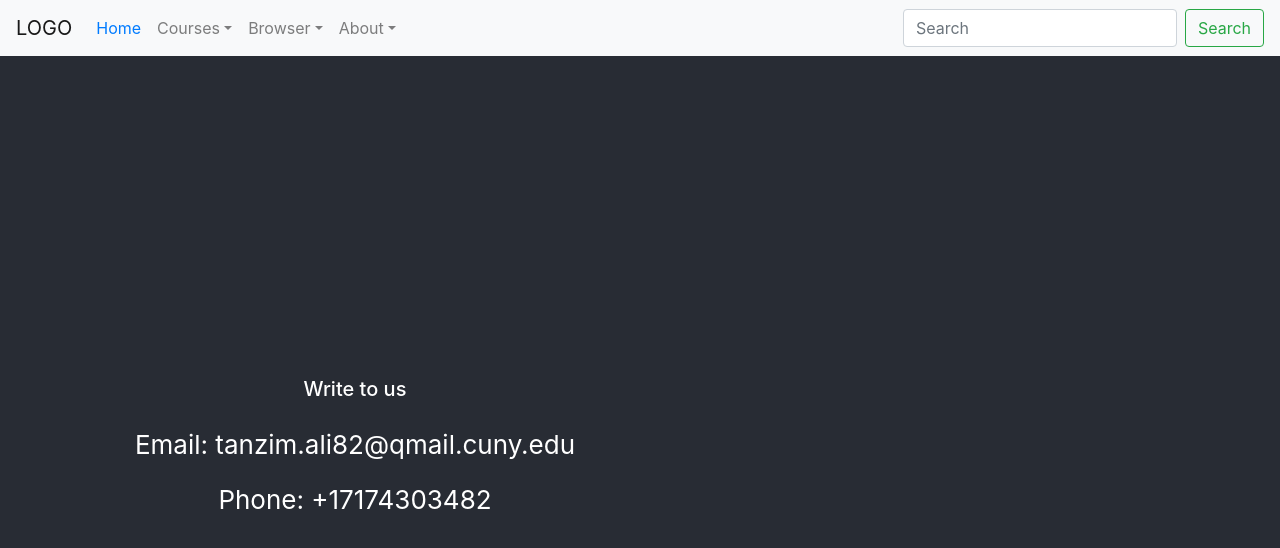
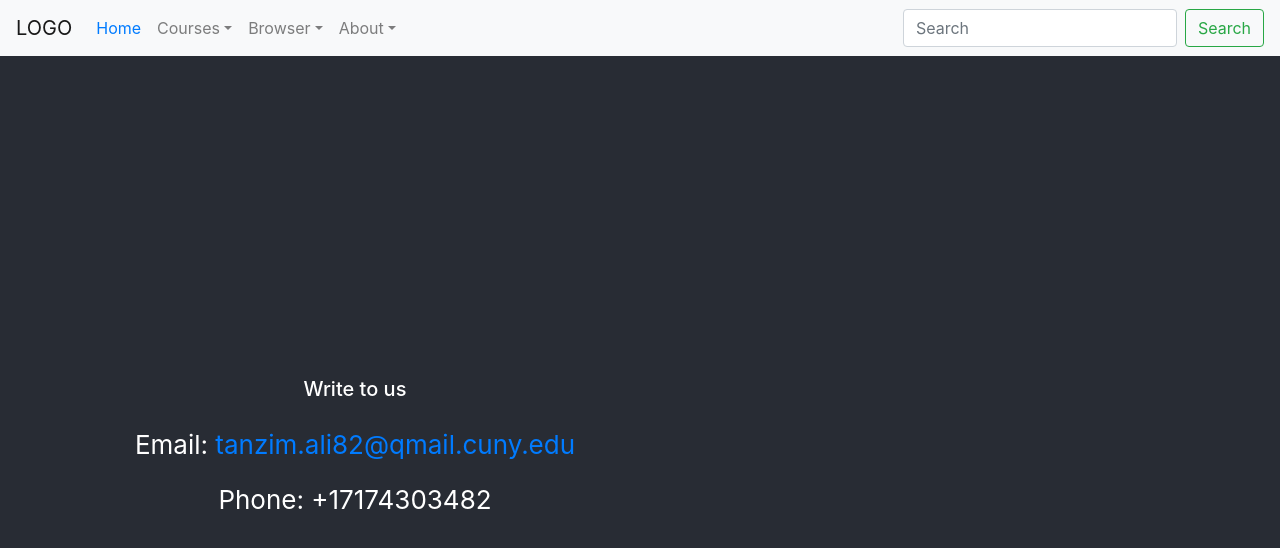
Before and after one commit to tanzimrayhan/Search-Engine-CS355, a React (Create React App) app: page /~alta2882/cs355/contactus in a window 1280 px wide. Shown: the top 548 px of the page. Built offline with nearby package versions, Linux system fonts and the light colour scheme; what react-geolocated would draw is missing.

Commit message:
Added mailto to the contact us page

```diff
--- a/src/Pages/ContactUs.jsx
+++ b/src/Pages/ContactUs.jsx
@@ -11,7 +11,7 @@ const ContactUs = () => {
           <form>
             <p className="h5 text-center mb-4">Write to us</p>
             <div className="grey-text">
-              <p>Email: tanzim.ali82@qmail.cuny.edu</p>
+              <p>Email: <a href="mailto:tanzim.ali82@qmail.cuny.edu">tanzim.ali82@qmail.cuny.edu</a></p>
               <p>Phone: +17174303482</p>
 
 
```
